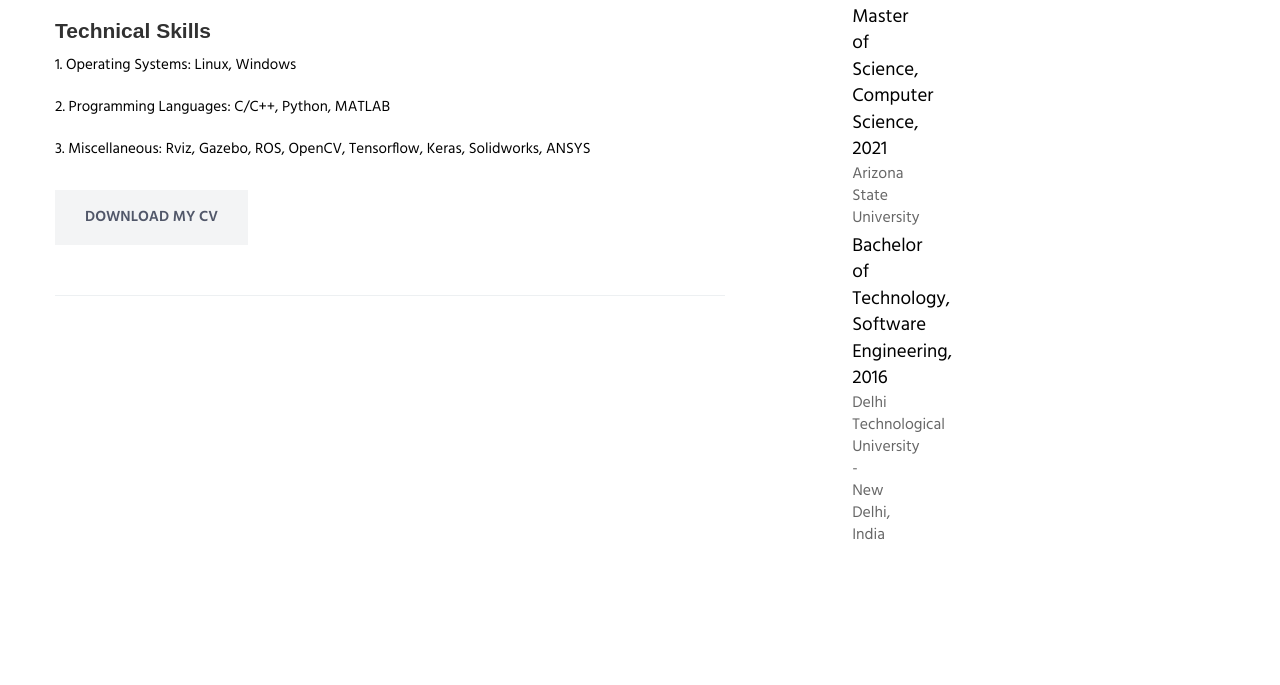
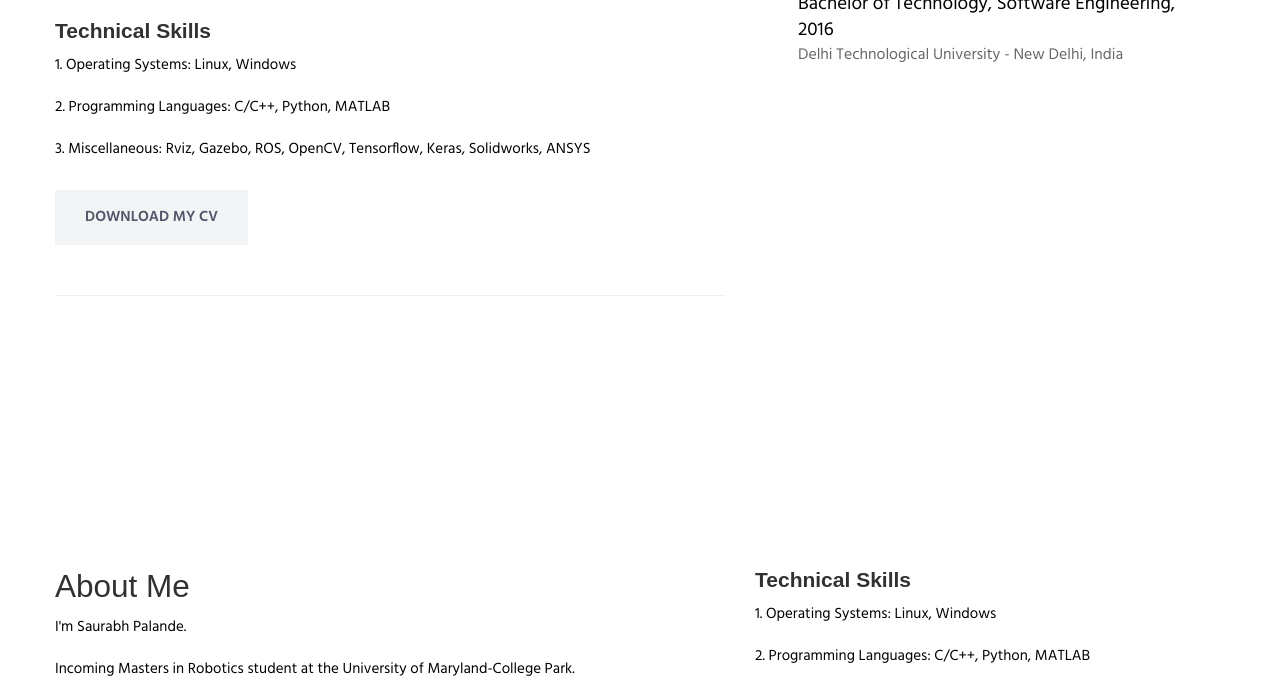
Before and after one commit to saurabhp369/saurabhpalande, a plain HTML site: page index.html in a window 1280 px wide. Shown: the part 754-1439 px from the top of the page. Drawn offline with Linux system fonts and the light colour scheme.

Commit message:
Update index.html

```diff
--- a/index.html
+++ b/index.html
@@ -123,7 +123,7 @@
                     </div>
 
                     <div class="col-sm-5 sm-margin-b-60">
-			<div class="col-lg-2 col-lg-offset-1">
+			<!--<div class="col-lg-2 col-lg-offset-1">-->
 				<!--<h3>EDUCATION</h3>
 
 				<h5><t>Masters in Robotics Engineering</t><br/>
@@ -152,7 +152,7 @@
                                 </li>
                             </ul>
 
-			</div>
+			<!--</div>-->
 
                     </div>
 
```
